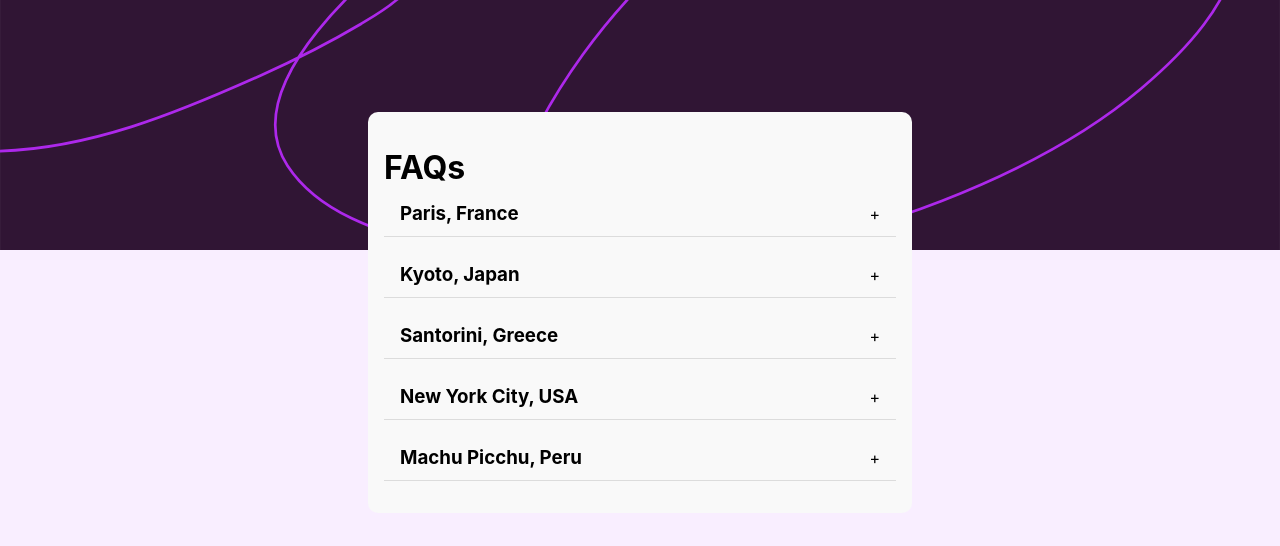
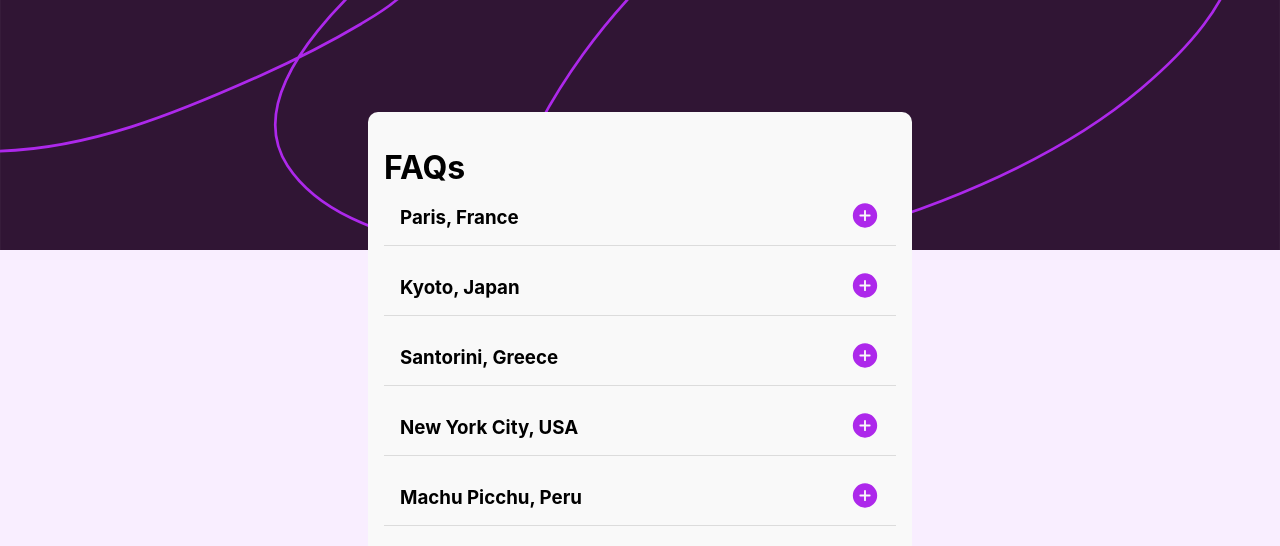
Before and after one commit to daltobello/faq-accordion, a React (Vite) app: page / in a window 1280 px wide. Shown: the top 546 px of the page. Built offline with nearby package versions, Linux system fonts and the light colour scheme.

Commit message:
Replace + and - with conditional rendering of svg icons

```diff
--- a/src/components/AccordionCard/AccordionCard.jsx
+++ b/src/components/AccordionCard/AccordionCard.jsx
@@ -15,7 +15,12 @@ function AccordionCard({ title, content }) {
     <div className='accordion-item'>
       <div className="accordion-title-wrapper" onClick={() => setIsOpen(!isOpen)}>
         <h3 className='title'>{title}</h3>
-        <div>{isOpen ? '-' : '+'}</div>
+        <div>{isOpen ? (
+          <img src="src/assets/images/icon-minus.svg" alt="plus icon" />
+        ) : (
+          <img src='src/assets/images/icon-plus.svg' alt='minus icon'/>
+        )
+      }</div>
       </div>
       <div className="accordion-content" ref={contentRef}>
         <p>{content}</p>
```
